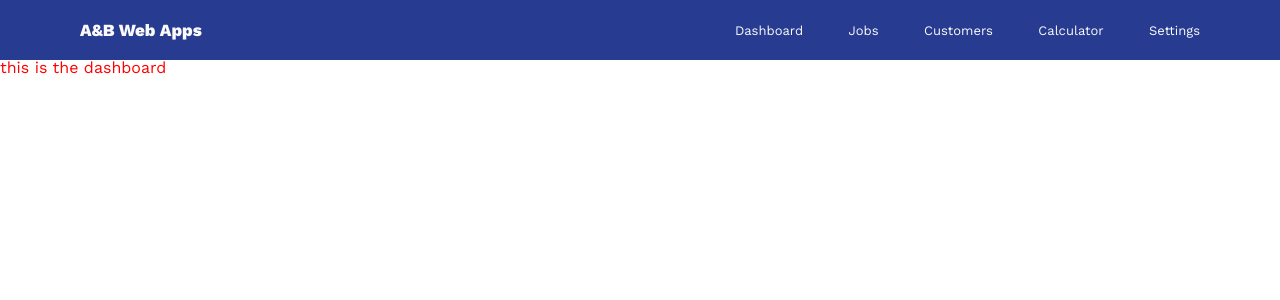
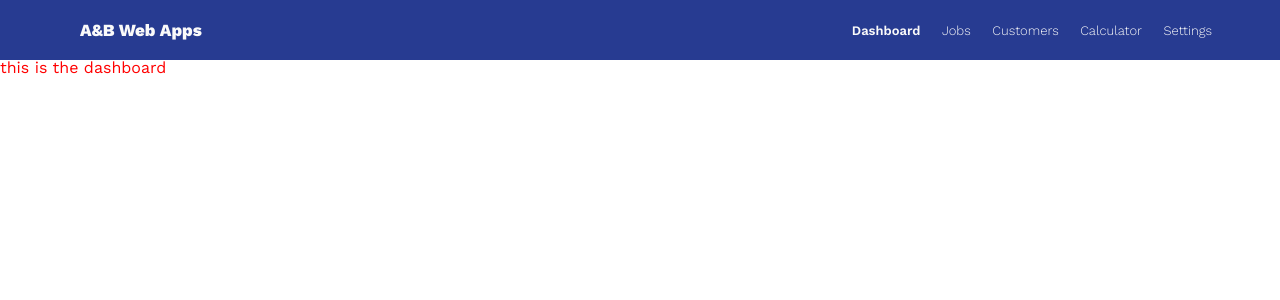
Before and after one commit to billybuehl792/ab_webapps, a Flask app: page / in a window 1280 px wide. Shown: the top 300 px of the page. Run offline with Flask 2, Linux system fonts and the light colour scheme.

Commit message:
active nav link js

```diff
--- a/ab_site/static/css/mainStyle.css
+++ b/ab_site/static/css/mainStyle.css
@@ -120,11 +120,12 @@ nav {
 }
 #nav-links li {
     font-size: 13px;
+    font-weight: 300;
     display: inline-block;
     text-align: center;
 }
 #nav-links li a {
-    padding: 10px 20px;
+    padding: 8px;
     color: var(--light, white);
 }
 #nav-links li a:hover {
@@ -132,7 +133,9 @@ nav {
     color: var(--ab_blue, blue);
     border-radius: 10px;
 }
-
+.link-active {
+    font-weight: 600;
+}
 .container {
     position: relative;
     top: 60px;
@@ -168,10 +171,11 @@ nav {
     }
     #nav-links li {
         display: block;
-        padding: 20px;
+        padding: 15px;
         text-align: center;
     }
     #nav-links li a, #nav-links li a:hover {
+        padding: 10px 20px;
         color: var(--dark, black);
     }
 }
--- a/ab_site/static/main.js
+++ b/ab_site/static/main.js
@@ -27,4 +27,10 @@ $(document).ready(function() {
         }
     });
 
+    // Highlight active nav elem
+    $("#nav-links li").each(function() {
+        if ($(this).find("a").attr('href') === window.location.pathname) {
+            $(this).find("a").toggleClass("link-active");
+        }
+    });
 });
```
